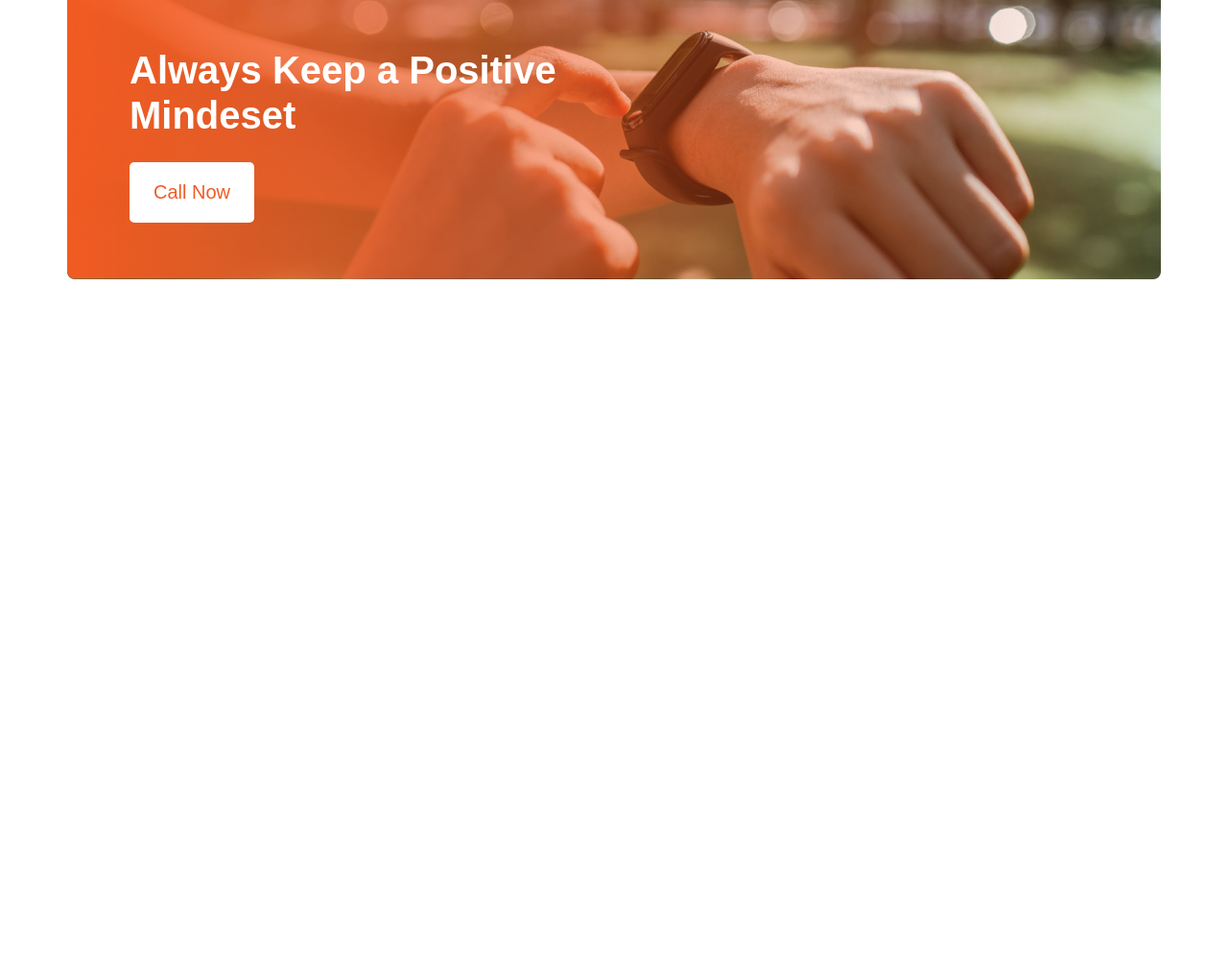
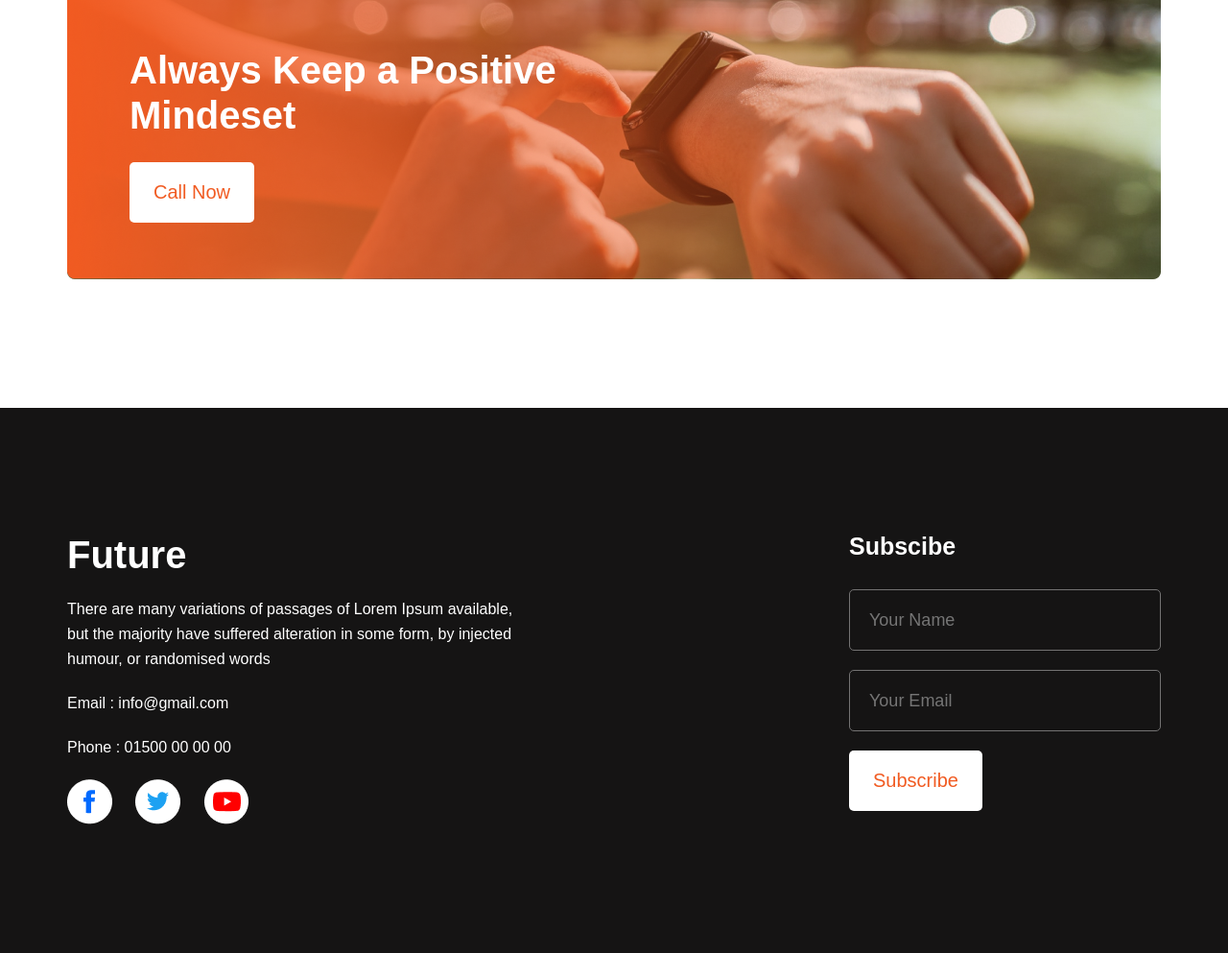
Before and after one commit to mosabbir-duet/Programming-Hero-Assignment_1, a plain HTML site: page index.html in a window 1280 px wide. Shown: the part 2092-3085 px from the top of the page at 96% size. Before the commit the page ends 2517 px from the top, so only its background shows below. Drawn offline with Linux system fonts and the light colour scheme.

Commit message:
aAdded Footer Section

```diff
--- a/index.html
+++ b/index.html
@@ -110,6 +110,48 @@
       </section>
     </main>
 
+    <!-- Footer Area -->
+
+    <footer id="footer-section">
+      <div class="footer-container container">
+        <div class="future-content">
+          <h3 class="section-title">Future</h3>
+          <p>
+            There are many variations of passages of Lorem Ipsum available, but
+            the majority have suffered alteration in some form, by injected
+            humour, or randomised words
+          </p>
+          <p>Email : info@gmail.com</p>
+          <p>Phone : 01500 00 00 00</p>
+          <div class="social-link">
+            <a href=""><img src="./images/icons/fb.png" alt="" /></a>
+            <a href=""><img src="./images/icons/twitter.png" alt="" /></a>
+            <a href=""><img src="./images/icons/youtube.png" alt="" /></a>
+          </div>
+        </div>
+        <!-- Form section -->
+
+        <div class="form-area">
+          <h5>Subscibe</h5>
+          <input
+            class="type-box"
+            type="text"
+            name=""
+            id=""
+            placeholder="Your Name"
+          />
+          <input
+            class="type-box"
+            type="email"
+            name=""
+            id=""
+            placeholder="Your Email"
+          />
+          <input type="submit" value="Subscribe" class="btn-primary" />
+        </div>
+      </div>
+    </footer>
+
     <script
       src="https://kit.fontawesome.com/8aa27f13dd.js"
       crossorigin="anonymous"
--- a/styles/style.css
+++ b/styles/style.css
@@ -189,3 +189,77 @@
 .positive-mindset-desc .btn-primary:hover {
   border: 0;
 }
+
+#footer-section {
+  overflow: hidden;
+  background-color: #151414;
+}
+
+.footer-container {
+  display: flex;
+  color: #fff;
+  gap: 330px;
+  padding: 130px 0;
+}
+
+.future-content {
+  width: 485px;
+}
+
+.future-content .section-title {
+  color: #fff;
+  padding-bottom: 20px;
+}
+
+.future-content p {
+  font-weight: 400;
+  font-size: 16px;
+  line-height: 26px;
+  padding-bottom: 20px;
+}
+
+.social-link img {
+  padding-right: 20px;
+}
+
+.social-link a:last-child img {
+  padding-right: 0;
+}
+
+.social-link a {
+  text-decoration: none;
+}
+
+/* Form area css */
+.form-area {
+  width: 325px;
+}
+
+.form-area h5 {
+  font-weight: 600;
+  font-size: 25px;
+  line-height: 29px;
+  padding-bottom: 30px;
+}
+
+.form-area .type-box {
+  background-color: transparent;
+  height: 64px;
+  width: 100%;
+  border: 1px solid #737272;
+  border-radius: 5px;
+  margin-bottom: 20px;
+  padding-left: 20px;
+  font-size: 18px;
+  color: #fff;
+}
+
+.form-area .btn-primary {
+  background-color: #fff;
+  color: #f15b22;
+  font-size: 20px;
+}
+.form-area .btn-primary:hover {
+  background-color: #f15b22;
+  color: #fff;
+}
```
